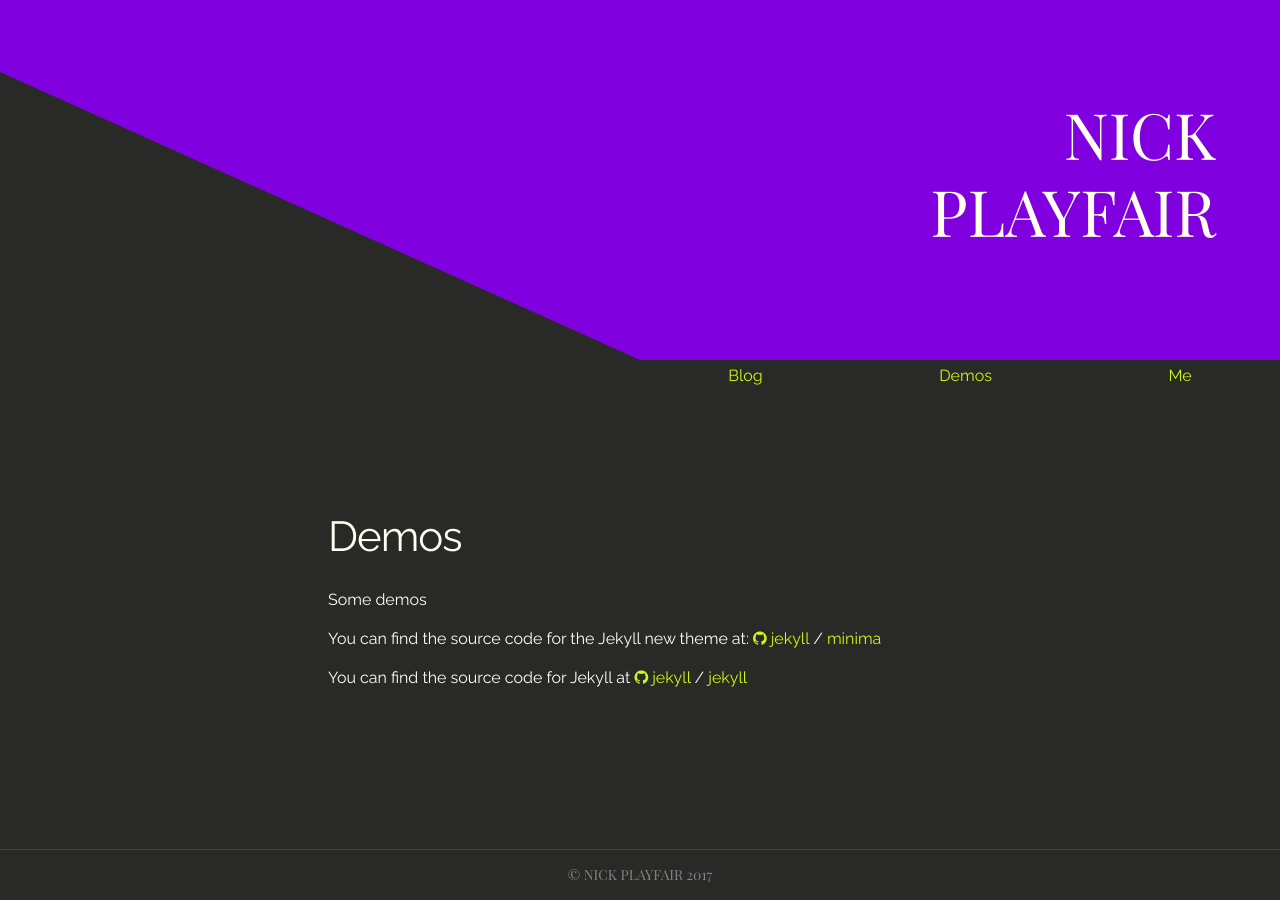
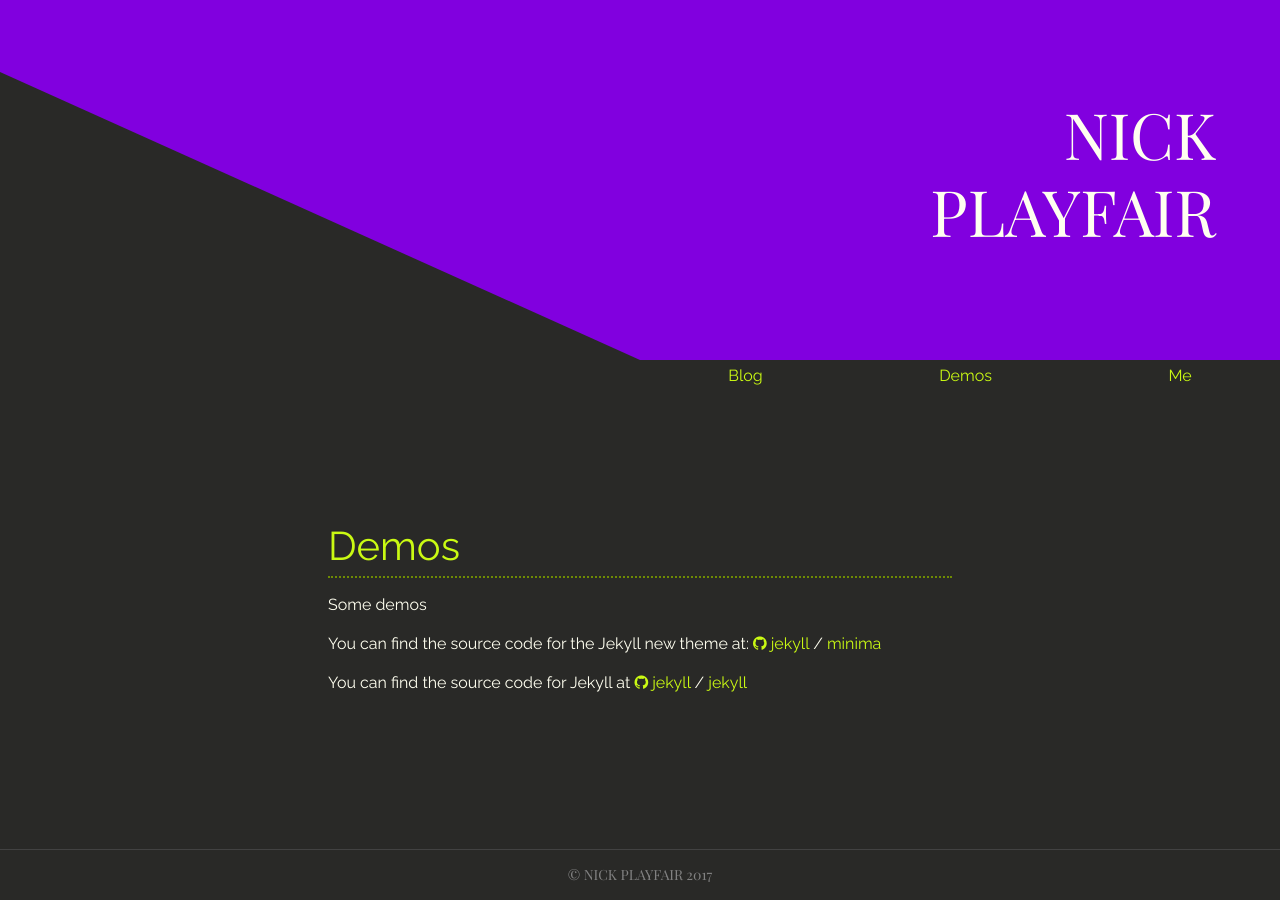
Before and after one commit to nplayfair/personal-site-dev, a Jekyll site: the page built from demos.md, in a window 1280 px wide. Built offline with Jekyll 4.4.1, drawn with Linux system fonts in a browser that asks for light colours.

Commit message:
update page layout and change templates

```diff
--- a/_layouts/blog.html
+++ b/_layouts/blog.html
@@ -4,7 +4,7 @@ layout: default
 
 <div class="home">
 
-  <h2 class="page-heading">Posts</h2>
+  <h2 class="page-title">Latest Blog Posts</h2>
 
   {{ content }}
 
--- /dev/null
+++ b/_layouts/demos.html
@@ -0,0 +1,10 @@
+---
+layout: default
+---
+
+<section>
+
+	<h2 class="page-title">Demos</h2>
+	{{ content }}
+
+</section>
--- a/_layouts/home.html
+++ b/_layouts/home.html
@@ -4,7 +4,7 @@ layout: default
 
 <section>
 
-	<h2 class="page-heading">About</h2>
+	<h2 class="page-title">About</h2>
 	<p>Web developer from Nottingham, UK. Over the past few years I’ve been involved in a number of projects doing frontend and backend development.</p>
 
 	<p>I’ve always had a keen interest in technology and studied computer science at the University of Lincoln where I gained a BSc (Hons) degree.</p>
--- a/_layouts/page.html
+++ b/_layouts/page.html
@@ -4,7 +4,7 @@ layout: default
 <article class="post">
 
   <header class="post-header">
-    <h2 class="post-title">{{ page.title | escape }}</h2>
+    <h2 class="page-title">{{ page.title | escape }}</h2>
   </header>
 
   <div class="post-content">
--- a/_sass/minima/_base.scss
+++ b/_sass/minima/_base.scss
@@ -104,6 +104,12 @@ h1 {
   line-height: 1.2;
   margin-right: 5vw;
   }
+
+h2.page-title {
+  color: $brand-color;
+  font-size: $base-font-size * 2.5;
+  border-bottom: 2px dotted darken($brand-color, 25%);
+}
 
 
 h2, h3, h4, h5, h6 {
```
Also changed, not shown: blog.md (+0 -2 lines), demos.md (+1 -1 lines).
